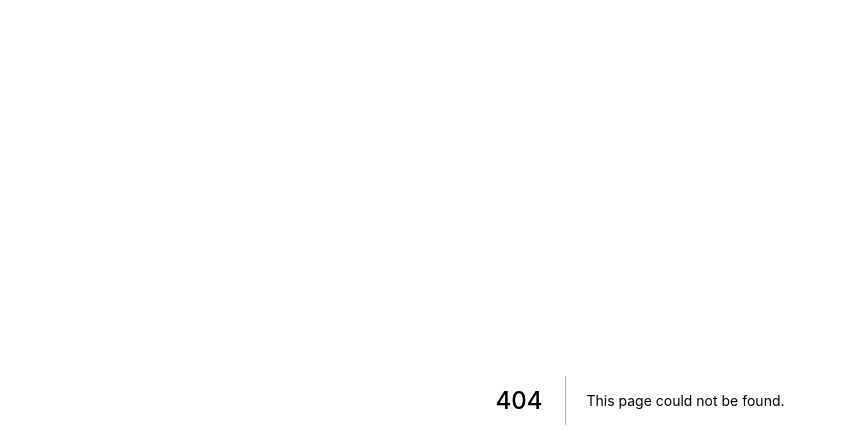
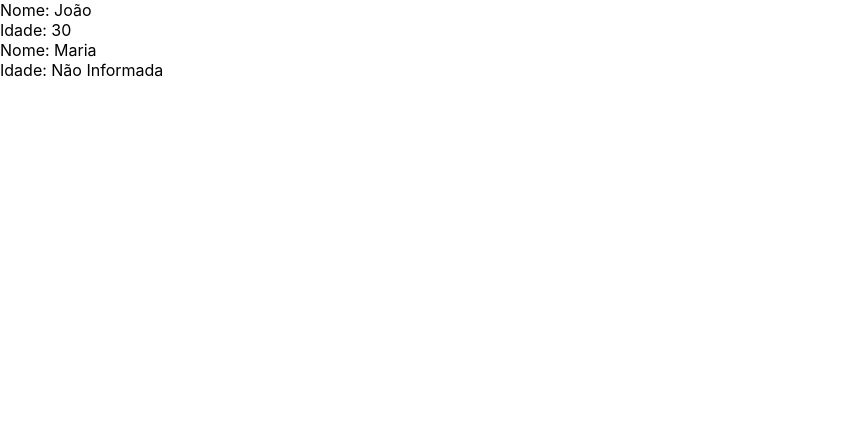
Before and after one commit to renatotnk/curso-nextjs, a Next.js app in the folder exercicios/: page /ts/exemplo in a window 1280 px wide. Before the commit this address had no page. Shown: the top 448 px of the page, without its empty margins (0-846 px from the left). Built offline with nearby package versions, Linux system fonts and the light colour scheme.

Commit message:
Integrating Typescript...

```diff
--- /dev/null
+++ b/exercicios/components/Pessoa.tsx
@@ -0,0 +1,13 @@
+interface PessoaProps{
+    nome: string
+    idade?: number
+}
+
+export default function Pessoa(props: PessoaProps) {
+    return(
+        <div>
+            <div>Nome: {props.nome}</div>
+            <div>Idade: {props.idade ?? "Não Informada"}</div>
+        </div>
+    )
+}
--- a/exercicios/package.json
+++ b/exercicios/package.json
@@ -14,6 +14,8 @@
     "react-dom": "18.2.0"
   },
   "devDependencies": {
+    "@types/node": "^18.7.1",
+    "@types/react": "^18.0.17",
     "eslint": "8.21.0",
     "eslint-config-next": "12.2.4"
   }
--- /dev/null
+++ b/exercicios/pages/ts/exemplo.tsx
@@ -0,0 +1,10 @@
+import Pessoa from "../../components/Pessoa";
+
+export default function exemploTS() {
+    return(
+        <div>
+            <Pessoa nome="João" idade={30}/>
+            <Pessoa nome="Maria" />
+        </div>
+    )
+}
```
Also changed, not shown: exercicios/tsconfig.json (added, +30 -0 lines), 1 other file (tests, documents, lock files or other folders).
